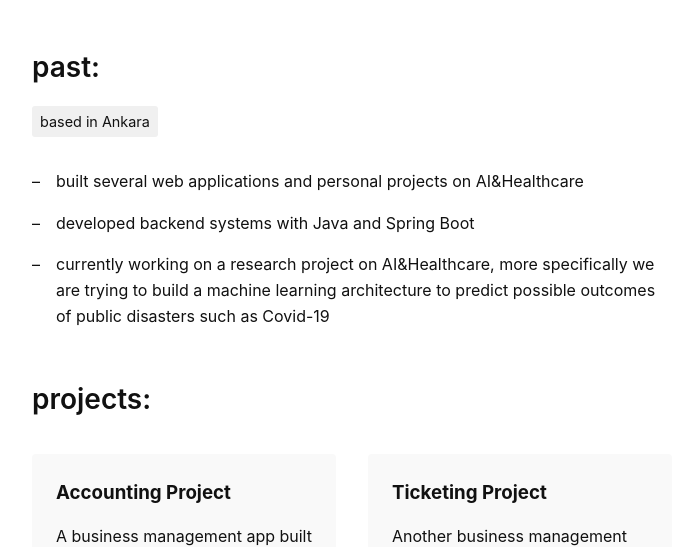
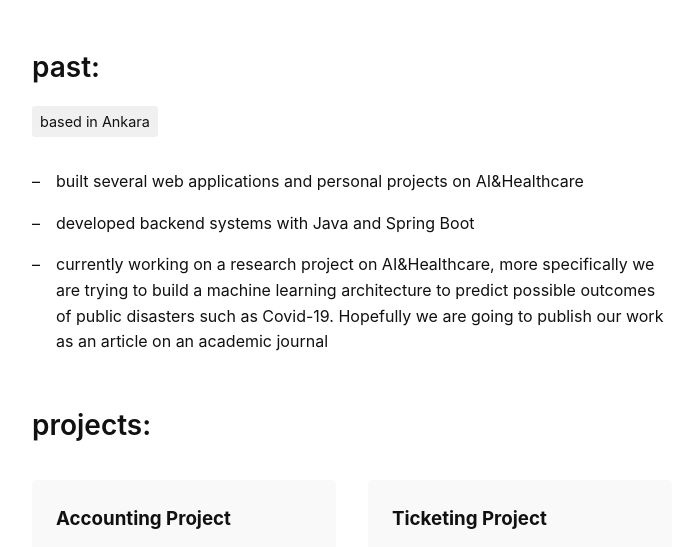
Before and after one commit to seckinkurklu/personal-website, a plain HTML site: page index.html in a window 1280 px wide. Shown: the part 205-752 px from the top of the page, without its empty margins (288-982 px from the left). Drawn offline with Linux system fonts and the light colour scheme.

Commit message:
past update

```diff
--- a/index.html
+++ b/index.html
@@ -161,7 +161,8 @@
         <p>developed backend systems with Java and Spring Boot</p>
     </div>
     <div class="past-item">
-        <p>currently working on a research project on AI&Healthcare, more specifically we are trying to build a machine learning architecture to predict possible outcomes of public disasters such as Covid-19</p>
+        <p>currently working on a research project on AI&Healthcare, more specifically we are trying to build a machine learning architecture to
+            predict possible outcomes of public disasters such as Covid-19. Hopefully we are going to publish our work as an article on an academic journal</p>
     </div>
 </section>
 
```
